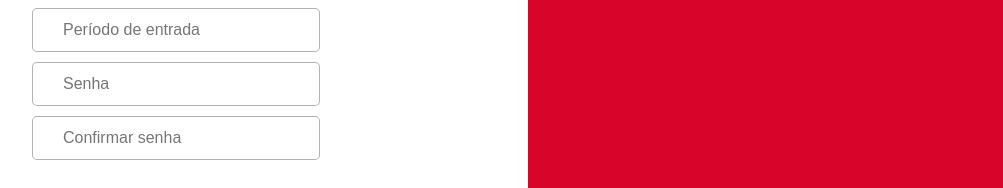
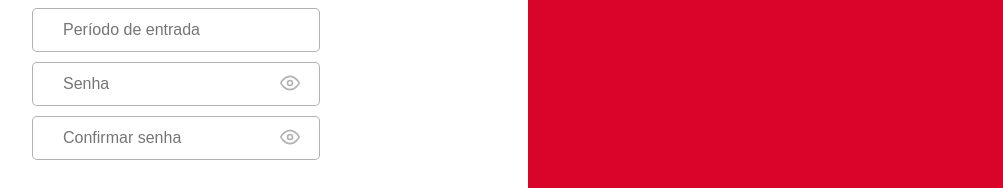
Before and after one commit to FGA0138-MDS-Ajax/2023-2-POLLUX, a React (Create React App) app in the folder Frontend/: page /Cadastro in a window 1280 px wide. Shown: the part 378-566 px from the top of the page, without its empty margins (176-1179 px from the left). Built offline with nearby package versions, Linux system fonts and the light colour scheme.

Commit message:
adicionando botão para visualizar senha

```diff
--- /dev/null
+++ b/Frontend/src/components/InputPassword/index.js
@@ -0,0 +1,28 @@
+import React, { useState } from "react";
+import './styles.css'
+import {FiEye, FiEyeOff} from 'react-icons/fi'
+
+
+function InputPassword (props) {
+    const [visible, setVisible] = useState('password')
+    const handleClick = () => {
+        setVisible(visible === 'password' ? 'text' : 'password')
+    }
+
+    return(
+        <div className='password-container'>
+            <input
+            type={visible}
+            name={props.name}
+            value={props.value}
+            placeholder={props.placeholder}
+            style={{borderColor: props.error ? 'red' : 'none'}}
+            onChange={(e) => props.onChange(e.target.value)}
+            />
+            {visible === 'password' ? <FiEye className="eye" onClick={handleClick} />
+             : <FiEyeOff className="eye" onClick={handleClick} />}
+        </div>
+    )
+}
+
+export default InputPassword;
--- /dev/null
+++ b/Frontend/src/components/InputPassword/styles.css
@@ -0,0 +1,24 @@
+.password-container{
+    position: relative;
+}
+
+.password-container input{
+    outline: none;
+    border: 1px solid rgba(0, 0, 0, 0.3);
+    border-radius: 5px;
+    height: auto;
+    padding: 12px 30px 12px 30px;
+    width: 18rem;
+    font-size: 16px;
+    color: #2B2D42;
+    margin-top: 10px;
+}
+
+.password-container .eye{
+    font-size: 20px;
+    color: rgba(0, 0, 0, 0.3);
+    position: absolute;
+    cursor: pointer;
+    right: 7%;
+    top: 40%;
+}
--- a/Frontend/src/pages/Cadastro/index.js
+++ b/Frontend/src/pages/Cadastro/index.js
@@ -3,10 +3,11 @@ import { Link, useNavigate } from "react-router-dom";
 import axios from "axios";
 //styles
 import "../Login/styles.css";
-import femaleCharacter from '../../assets/images/female-character.jpg'
-import loginImage from '../../assets/images/login-image-1.jpg'
+import femaleCharacter from "../../assets/images/female-character.jpg";
+import loginImage from "../../assets/images/login-image-1.jpg";
 //components
 import Input from "../../components/Input";
+import InputPassword from "../../components/InputPassword";
 import SignButton from "../../components/SignButton";
 import DropDown from "../../components/DropDown";
 
@@ -50,11 +51,14 @@ function Cadastro() {
       };
 
       try {
-        const response = await axios.post("http://localhost:3000/usuario", data);
+        const response = await axios.post(
+          "http://localhost:3000/usuario",
+          data
+        );
         if (response.status === 201) {
           // Redireciona o usuário para "/"
           alert("Usuário criado com sucesso!");
-          navigate('/');
+          navigate("/");
         }
       } catch (error) {
         console.error(error);
@@ -66,7 +70,6 @@ function Cadastro() {
     }
   };
 
-
   return (
     <div className="login">
       <div className="left-section">
@@ -74,10 +77,10 @@ function Cadastro() {
           <h1 className="signup-title">Crie sua conta</h1>
 
           <Input
-          type="text"
-          name="nome"
-          placeholder="Nome"
-          onChange={setNome}
+            type="text"
+            name="nome"
+            placeholder="Nome"
+            onChange={setNome}
           />
 
           <Input
@@ -99,7 +102,7 @@ function Cadastro() {
             onChange={setPeriodo}
           />
 
-          <Input
+          <InputPassword
             type="password"
             name="senha"
             placeholder="Senha"
@@ -107,7 +110,7 @@ function Cadastro() {
             error={errorPassword}
           />
 
-          <Input
+          <InputPassword
             type="password"
             name="confirmedSenha"
             placeholder="Confirmar senha"
@@ -115,8 +118,12 @@ function Cadastro() {
             error={errorPassword}
           />
 
-          <p className={`error-message ${error ? "shake" : ""}`} style={{ display: error ? "block" : "none"}}>{error}</p>
-
+          <p
+            className={`error-message ${error ? "shake" : ""}`}
+            style={{ display: error ? "block" : "none" }}
+          >
+            {error}
+          </p>
 
           <SignButton placeholder="Criar" onClick={handleRegister} />
 
@@ -126,7 +133,6 @@ function Cadastro() {
               Entrar
             </Link>
           </p>
-
         </div>
       </div>
       <div className="right-section">
--- a/Frontend/src/pages/Login/index.js
+++ b/Frontend/src/pages/Login/index.js
@@ -8,6 +8,7 @@ import femaleCharacter from '../../assets/images/female-character.jpg'
 import loginImage from '../../assets/images/login-image-1.jpg'
 //componentes
 import Input from "../../components/Input";
+import InputPassword from "../../components/InputPassword";
 import SignButton from "../../components/SignButton";
 
 function Login() {
@@ -58,7 +59,7 @@ function Login() {
             error={error}
           />
 
-          <Input
+          <InputPassword
             type="password"
             name="senha"
             placeholder="Senha"
```
